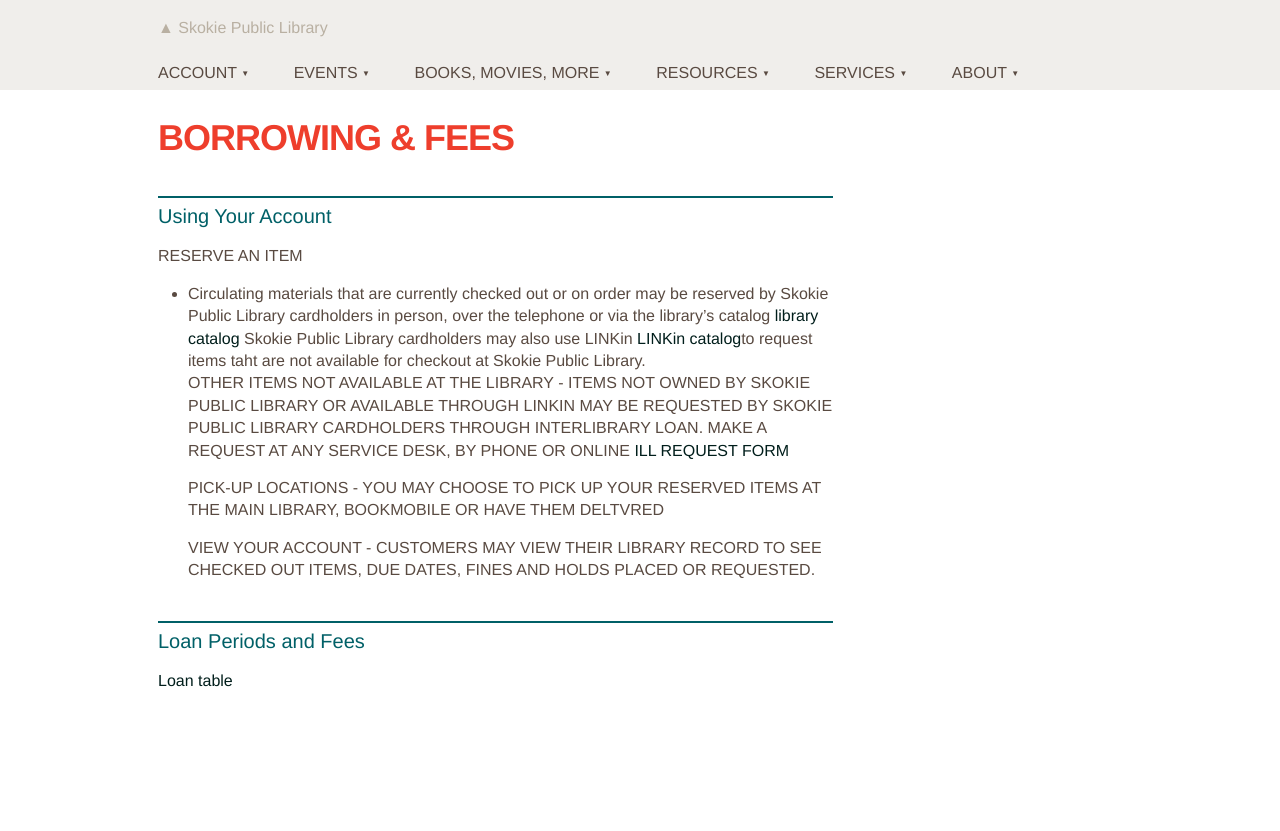
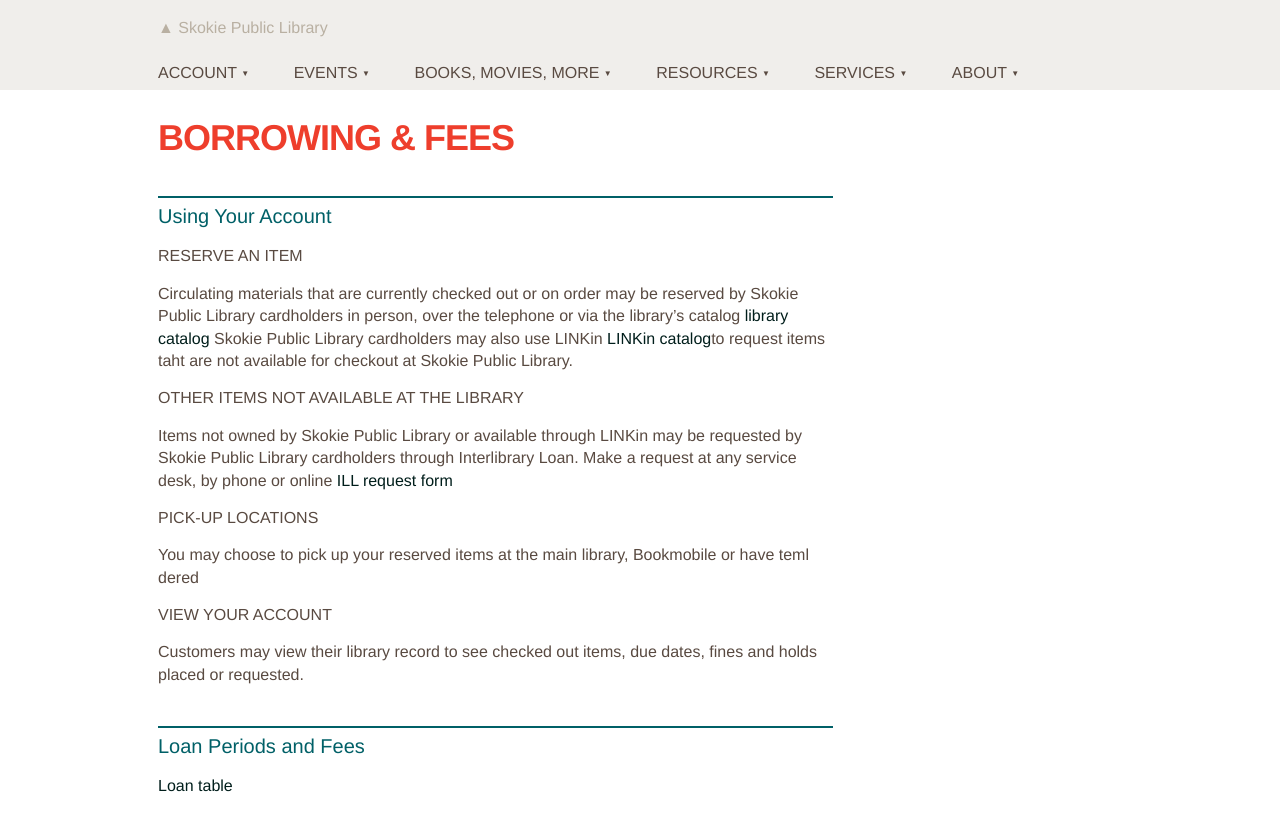
Before and after one commit to skokielibrary/spl-content, a Jekyll site: the page built from _content/eileen/about--borrowing-fees.markdown, in a window 1280 px wide. Shown: the top 831 px of the page. Built offline with Jekyll 4.4.1, drawn with Linux system fonts in a browser that asks for light colours.

Commit message:
Updated about--borrowing-fees.markdown

```diff
--- a/_content/eileen/about--borrowing-fees.markdown
+++ b/_content/eileen/about--borrowing-fees.markdown
@@ -6,10 +6,13 @@ published: true
 
 ##Using Your Account
 ###Reserve an Item
-- Circulating materials that are currently checked out or on order may be reserved by Skokie Public Library cardholders in person, over the telephone or via the library's catalog [library catalog]() Skokie Public Library cardholders may also use LINKin [LINKin catalog]()to request items taht are not available for checkout at Skokie Public Library.
-###Other items not available at the library - Items not owned by Skokie Public Library or available through LINKin may be requested by Skokie Public Library cardholders through Interlibrary Loan. Make a request at any service desk, by phone or online [ILL request form]()
-###Pick-up Locations - You may choose to pick up your reserved items at the main library, Bookmobile or have them deltvred
-###View your account - Customers may view their library record to see checked out items, due dates, fines and holds placed or requested.
+Circulating materials that are currently checked out or on order may be reserved by Skokie Public Library cardholders in person, over the telephone or via the library's catalog [library catalog]() Skokie Public Library cardholders may also use LINKin [LINKin catalog]()to request items taht are not available for checkout at Skokie Public Library.
+###Other items not available at the library
+Items not owned by Skokie Public Library or available through LINKin may be requested by Skokie Public Library cardholders through Interlibrary Loan. Make a request at any service desk, by phone or online [ILL request form]()
+###Pick-up Locations
+You may choose to pick up your reserved items at the main library, Bookmobile or have teml dered
+###View your account
+Customers may view their library record to see checked out items, due dates, fines and holds placed or requested.
 
 
 
```
